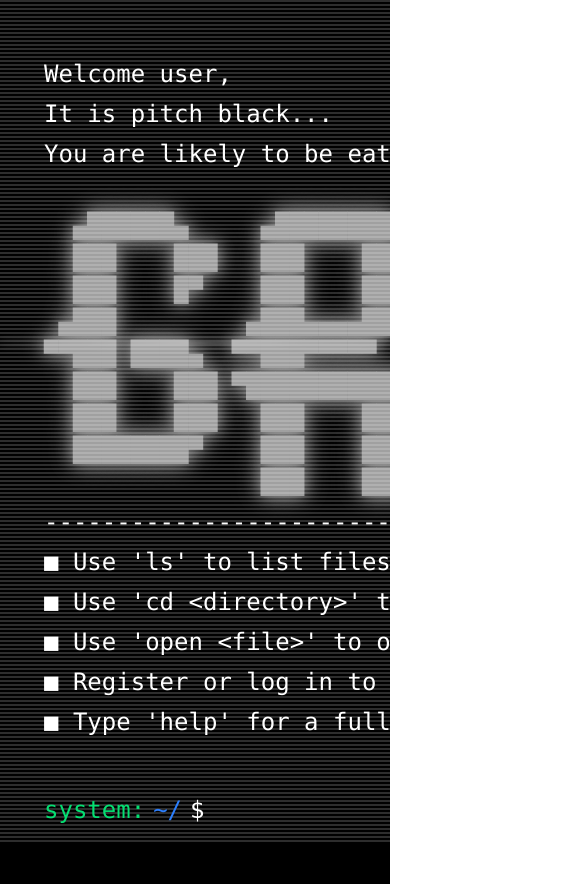
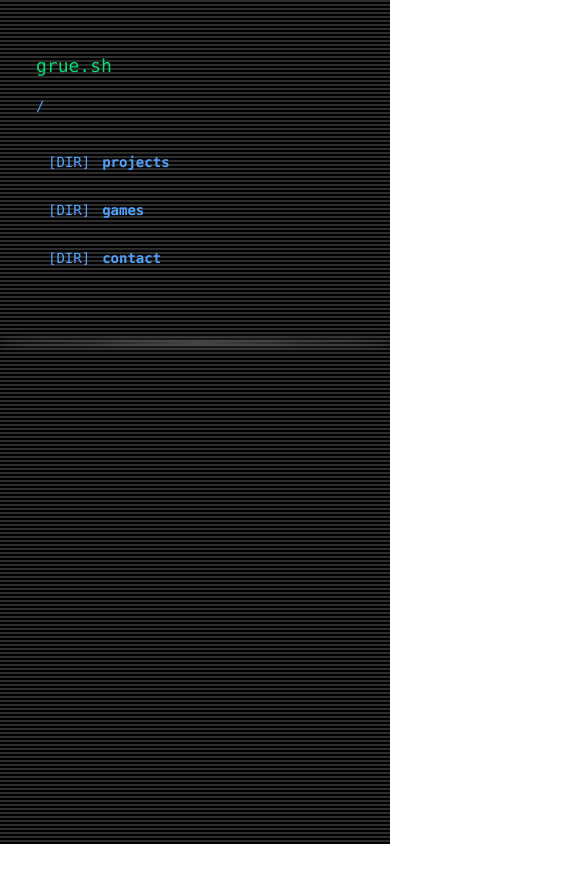
Before and after one commit to OrkoTheMage/Grue, a Next.js app: page / in a window 390 px wide. Shown: the top 884 px of the page, 585 px wide, since content can reach past the window. After the commit the page ends 844 px from the top, so only its background shows below. Built offline with nearby package versions, Linux system fonts and the light colour scheme; no server answers.

Commit message:
[v1.1.1] moblie qf

```diff
--- a/package.json
+++ b/package.json
@@ -1,9 +1,9 @@
 {
   "name": "grue",
-  "version": "1.1.0",
+  "version": "1.1.1",
   "private": true,
   "scripts": {
-    "dev": "next dev",
+    "dev": "next dev -p 3001",
     "build": "next build",
     "start": "next start",
     "lint": "next lint"
--- a/src/components/CLI.js
+++ b/src/components/CLI.js
@@ -244,7 +244,7 @@ export default function CLI() {
         case "v":
         case "--v":
         case "--version":
-          displayMsg("Grue.sh v1.1.0")
+          displayMsg("Grue.sh v1.1.1")
           break
 
         case "ps":
--- a/src/components/MobileFileTree.js
+++ b/src/components/MobileFileTree.js
@@ -1,6 +1,8 @@
 "use client"
-import React, { useState, useEffect, useCallback } from "react"
+import React, { useState } from "react"
 import CRTAnimation from "./CRTAnimation"
+import projects from "../data/projects"
+import games from "../data/games"
 
 export default function MobileFileTree() {
   const [currentDir, setCurrentDir] = useState("/")
@@ -11,32 +13,40 @@ export default function MobileFileTree() {
 
   const directories = {
     "/": [
-      { name: "projects", type: "dir" },
-      { name: "games", type: "dir" },
-      { name: "contact", type: "dir" },
+      { name: "projects", type: "dir", target: "/projects", slug: "projects" },
+      { name: "games", type: "dir", target: "/games", slug: "games" },
+      { name: "contact", type: "dir", target: "/contact", slug: "contact" },
     ],
     "/projects": [
-      { name: "js-presenter", type: "link", url: `${baseUrl}/js-presenter` },
-      { name: "cli-presenter", type: "link", url: `${baseUrl}/cli-presenter` },
-      { name: "orkos-todo-tool", type: "link", url: `${baseUrl}/orkos-todo-tool` },
-      { name: "..", type: "dir", target: "/" },
+      ...Object.values(projects).map(p => ({
+        name: p.name,
+        slug: p.slug,
+        type: "link",
+        url: `${baseUrl}/${p.slug}`,
+        description: p.tagline,
+      })),
+      { name: "return", type: "back", target: "/", slug: ".." },
     ],
     "/games": [
-      { name: "in-between", type: "play", url: "https://homies-llc.github.io/In-Between/" },
-      { name: "sigil", type: "play", url: "https://orkothemage.github.io/Sigil-The-City-of-Doors/sigil.html" },
-      { name: "venture", type: "link", url: `${baseUrl}/venture` },
-      { name: "..", type: "dir", target: "/" },
+      ...Object.values(games).map(g => ({
+        name: g.name,
+        slug: g.slug,
+        type: "link",
+        url: g.playUrl || `${baseUrl}/${g.slug}`,
+        description: g.tagline,
+      })),
+      { name: "return", type: "back", target: "/", slug: ".." },
     ],
     "/contact": [
-      { name: "github", type: "link", url: "https://github.com/OrkoTheMage" },
-      { name: "resume", type: "link", url: `${baseUrl}/resume` },
-      { name: "contactinfo.md", type: "file", content: "Email: contact@grue.sh\nGitHub: github.com/OrkoTheMage" },
-      { name: "..", type: "dir", target: "/" },
+      { name: "GitHub", slug: "github", type: "link", url: "https://github.com/OrkoTheMage", description: "View my GitHub profile" },
+      { name: "Resume", slug: "resume", type: "link", url: `${baseUrl}/resume`, description: "View my resume" },
+      { name: "contactinfo.md", type: "file", slug: "contactinfo.md", content: "Email: contact@grue.sh\nGitHub: github.com/OrkoTheMage" },
+      { name: "return", type: "back", target: "/", slug: ".." },
     ],
   }
 
   const handleItemClick = (item) => {
-    if (item.type === "dir") {
+    if (item.type === "dir" || item.type === "back") {
       setCurrentDir(item.target)
     } else if (item.type === "link" || item.type === "play") {
       setSelectedItem(item)
@@ -60,6 +70,7 @@ export default function MobileFileTree() {
       case "link": return "[LNK]"
       case "play": return "[PLY]"
       case "file": return "[TXT]"
+      case "back": return "[..]"
       default: return "[   ]"
     }
   }
@@ -75,16 +86,18 @@ export default function MobileFileTree() {
   }
 
   return (
-    <div className="relative min-h-screen text-white" style={{ minHeight: '100vh', minHeight: '100dvh' }}>
-      <div className="crt-animation" style={{ position: 'fixed', top: 0, left: 0, width: '100%', height: '100%' }}>
+    <div className="relative min-h-screen bg-black text-white" style={{ minHeight: '100vh', minHeight: '100dvh' }}>
+      {/* CRT Animation */}
+      <div className="crt-animation">
         <CRTAnimation />
       </div>
 
+      {/* Content */}
       <div className="cli-container" style={{ position: 'relative', zIndex: 2 }}>
         <div className="w-full max-w-2xl mx-auto p-4 pt-8">
           {/* Header */}
           <div className="text-green-400 text-lg mb-4 font-mono">
-            grue.sh mobile explorer
+            grue.sh
           </div>
 
           {/* Path */}
@@ -98,10 +111,17 @@ export default function MobileFileTree() {
               <div
                 key={index}
                 onClick={() => handleItemClick(item)}
-                className={`flex items-center gap-3 p-2 rounded cursor-pointer hover:bg-white/10 transition-colors ${getItemColor(item.type)}`}
+                className={`flex flex-col gap-1 p-3 rounded cursor-pointer hover:bg-white/10 transition-colors ${getItemColor(item.type)}`}
               >
-                <span className="font-mono text-sm">{getIcon(item.type)}</span>
-                <span className="font-mono text-sm">{item.name}</span>
+                <div className="flex items-center gap-3">
+                  <span className="font-mono text-sm">{getIcon(item.type)}</span>
+                  <span className="font-mono text-sm font-bold">{item.name}</span>
+                </div>
+                {item.description && (
+                  <div className="text-xs opacity-70 pl-9 font-mono truncate">
+                    {item.description}
+                  </div>
+                )}
               </div>
             ))}
           </div>
@@ -111,8 +131,9 @@ export default function MobileFileTree() {
       {/* Modal */}
       {showModal && selectedItem && (
         <div
-          className="fixed inset-0 bg-black/90 flex items-center justify-center z-50 p-4"
+          className="fixed inset-0 bg-black/90 z-50 p-4"
           onClick={closeModal}
+          style={{ display: 'flex', alignItems: 'center', justifyContent: 'center' }}
         >
           <div
             className="bg-black border border-white rounded-lg p-6 max-w-sm w-full"
@@ -129,11 +150,16 @@ export default function MobileFileTree() {
               </>
             ) : (
               <>
-                <div className="text-green-400 font-mono text-sm mb-4">
+                <div className="text-green-400 font-mono text-lg mb-2">
                   {selectedItem.name}
                 </div>
-                <div className="text-gray-400 font-mono text-xs mb-4">
-                  {selectedItem.type === "play" ? "Opens game in browser" : "Opens page"}
+                {selectedItem.description && (
+                  <div className="text-gray-400 font-mono text-xs mb-4">
+                    {selectedItem.description}
+                  </div>
+                )}
+                <div className="text-gray-500 font-mono text-xs mb-4">
+                  [{selectedItem.type === "play" ? "PLAY" : "OPEN"}] {selectedItem.type === "play" ? "Opens game in browser" : "Opens project page"}
                 </div>
                 <div className="flex gap-3">
                   <button
--- a/utils/deviceUtils.js
+++ b/utils/deviceUtils.js
@@ -28,17 +28,17 @@ export const isTablet = () => {
 export const usesOnScreenKeyboard = () => {
   if (typeof window === 'undefined') return false
 
-  // Primary check: touch capability
+  // Use screen width as primary indicator
+  const isSmallScreen = window.innerWidth < 1024
+
+  // Check for mobile user agent
+  const isMobileDevice = /Android|webOS|iPhone|iPad|iPod|BlackBerry|IEMobile|Opera Mini/i.test(navigator.userAgent)
+
+  // Touch capability check
   const hasTouch = 'ontouchstart' in window || navigator.maxTouchPoints > 0
 
-  // Secondary check: screen size typical of mobile/tablet
-  const isSmallScreen = window.innerWidth < 1024
-
-  // Check for mobile user agent as fallback
-  const isMobileDevice = /Android|webOS|iPhone|iPad|iPod|BlackBerry|IEMobile|Opera Mini/i.test(navigator.userAgent)
-
-  // Coarse pointer indicates touch/pen input (modern CSS media query equivalent)
+  // Coarse pointer indicates touch/pen input
   const hasCoarsePointer = window.matchMedia('(pointer: coarse)').matches
 
-  return hasTouch && (isSmallScreen || isMobileDevice || hasCoarsePointer)
+  return isSmallScreen || isMobileDevice || hasTouch || hasCoarsePointer
 }
```
Also changed, not shown: 1 other file (tests, documents, lock files or other folders).
